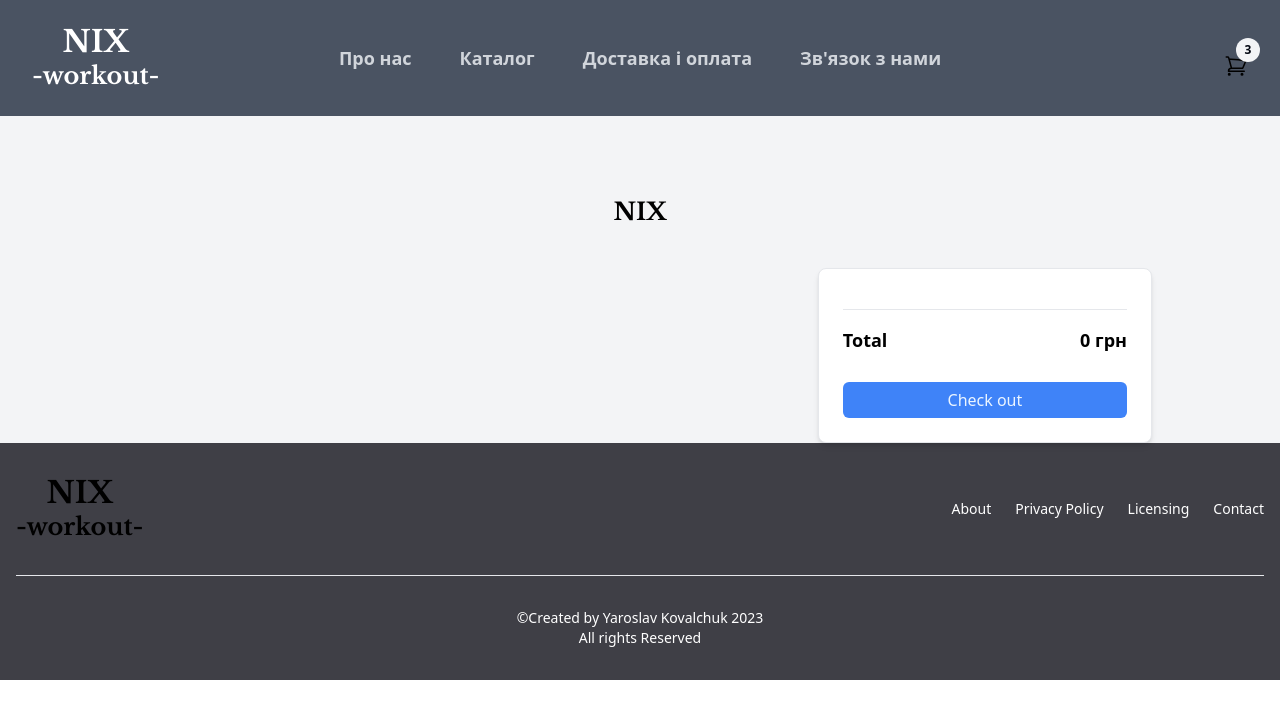
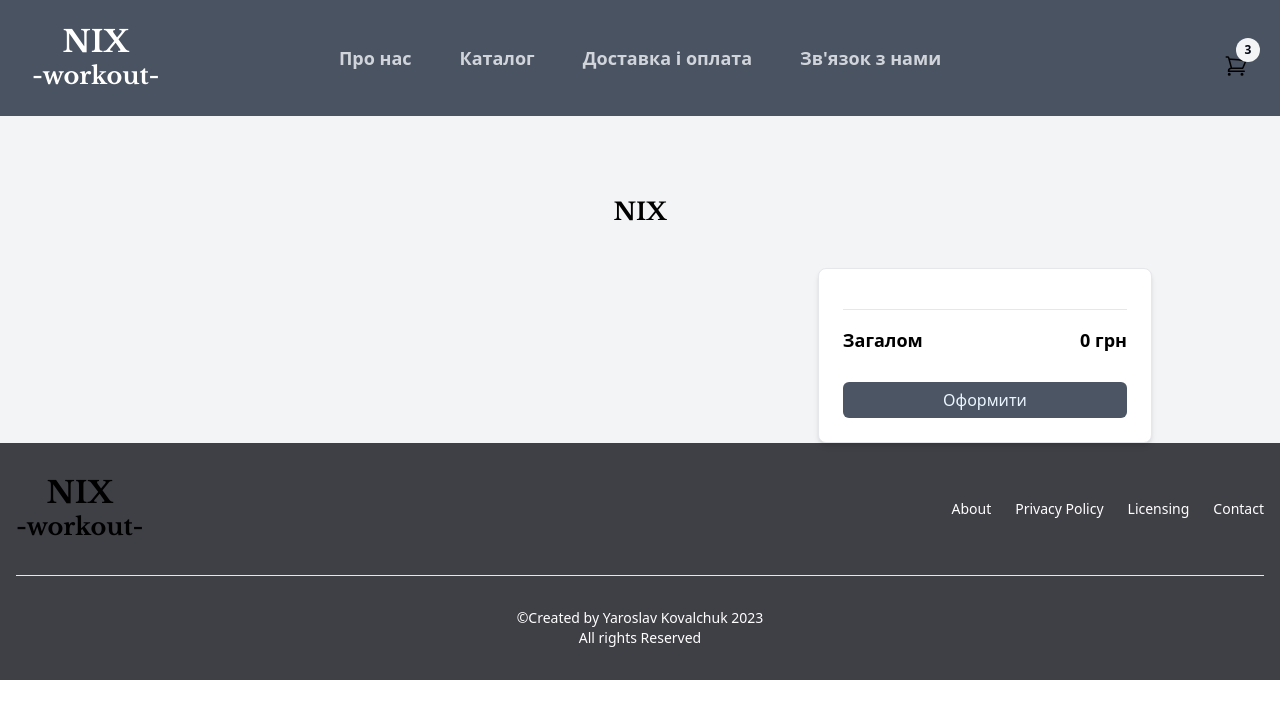
Before and after one commit to Yaroslavvvvvvvv/nix_workout, a Vue app: page /shopping in a window 1280 px wide. Shown: the top 718 px of the page. Built offline with nearby package versions, Linux system fonts and the light colour scheme; what tailwindcss-animated would draw is missing.

Commit message:
add some styles in cart

```diff
--- a/src/components/ShoppingCart.vue
+++ b/src/components/ShoppingCart.vue
@@ -11,13 +11,14 @@
             </div>
             <div class="mt-4 flex justify-between im sm:space-y-6 sm:mt-0 sm:block sm:space-x-6">
               <div class="flex items-center border-gray-100">
-                <span class="cursor-pointer rounded-l bg-gray-100 py-1 px-3.5 duration-100 hover:bg-blue-500 hover:text-blue-50"> - </span>
+                <span class="cursor-pointer rounded-l bg-gray-100 py-1 px-3.5 duration-100 hover:bg-gray-500 hover:text-blue-50"> - </span>
                 <input class="h-8 w-8 border bg-white text-center text-xs outline-none" type="number" value="2" min="1" />
-                <span class="cursor-pointer rounded-r bg-gray-100 py-1 px-3 duration-100 hover:bg-blue-500 hover:text-blue-50"> + </span>
+                <span class="cursor-pointer rounded-r bg-gray-100 py-1 px-3 duration-100 hover:bg-gray-500 hover:text-blue-50"> + </span>
               </div>
               <div class="flex items-center space-x-4">
-                <p class="text-sm">{{product.price}} грн</p>
-                <svg @click="removeItem(product)" xmlns="http://www.w3.org/2000/svg" fill="none" viewBox="0 0 24 24" stroke-width="1.5" stroke="currentColor" class="h-5 w-5 cursor-pointer duration-150 hover:text-red-500">
+                <p class="text-lg font-medium">{{product.price}} грн</p>
+                <svg @click="removeItem(product)" xmlns="http://www.w3.org/2000/svg" fill="none" viewBox="0 0 24 24"
+                     stroke-width="1.5" stroke="currentColor" class="h-5 w-5 cursor-pointer duration-150 hover:text-gray-500">
                   <path stroke-linecap="round" stroke-linejoin="round" d="M6 18L18 6M6 6l12 12"/>
                 </svg>
               </div>
@@ -30,12 +31,12 @@
 
         <hr class="my-4" />
         <div class="flex justify-between">
-          <p class="text-lg font-bold">Total</p>
-          <div class="">
+          <p class="text-lg font-bold">Загалом</p>
+          <div class="font-bold">
             <p class="mb-1 text-lg font-bold">{{totalPrice}} грн</p>
           </div>
         </div>
-        <button class="mt-6 w-full rounded-md bg-blue-500 py-1.5 font-medium text-blue-50 hover:bg-blue-600">Check out</button>
+        <button class="mt-6 w-full rounded-md bg-gray-600 py-1.5 font-medium text-blue-50 hover:bg-gray-800">Оформити</button>
       </div>
     </div>
   </div>
```
